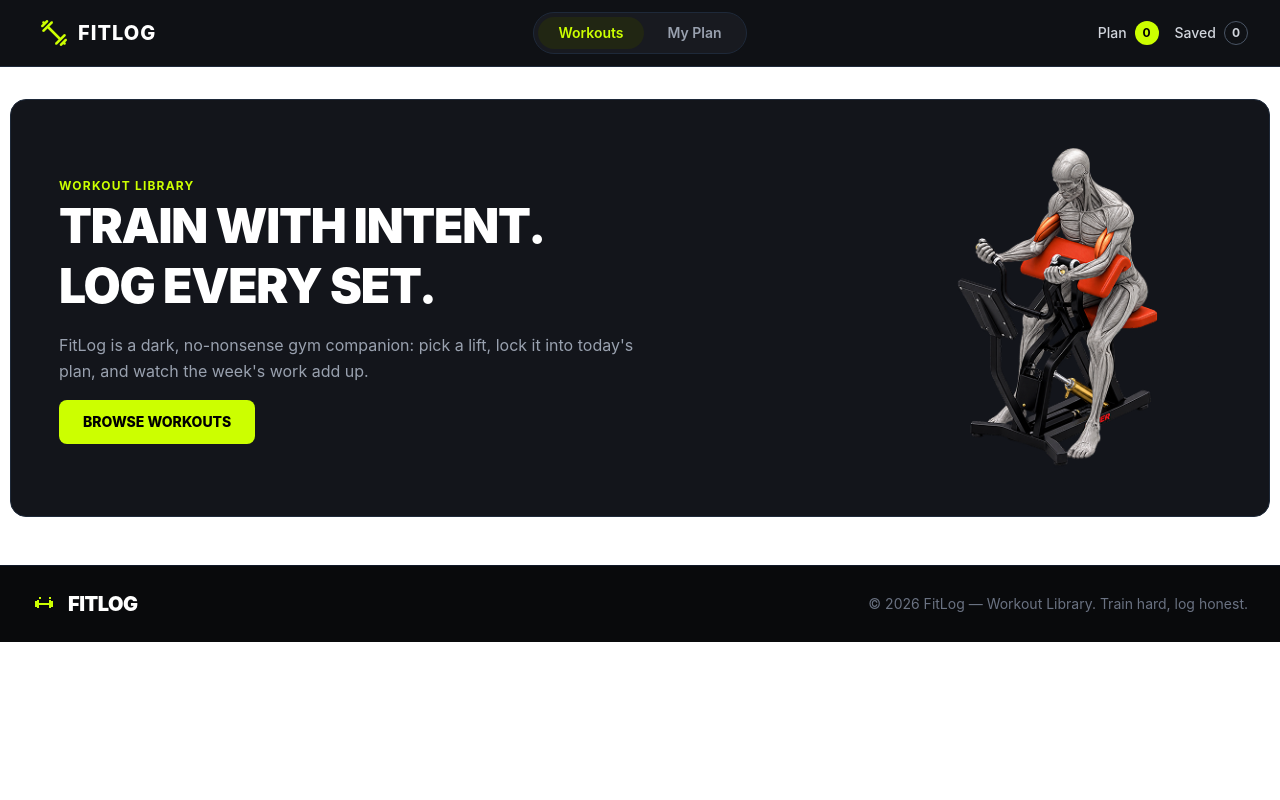
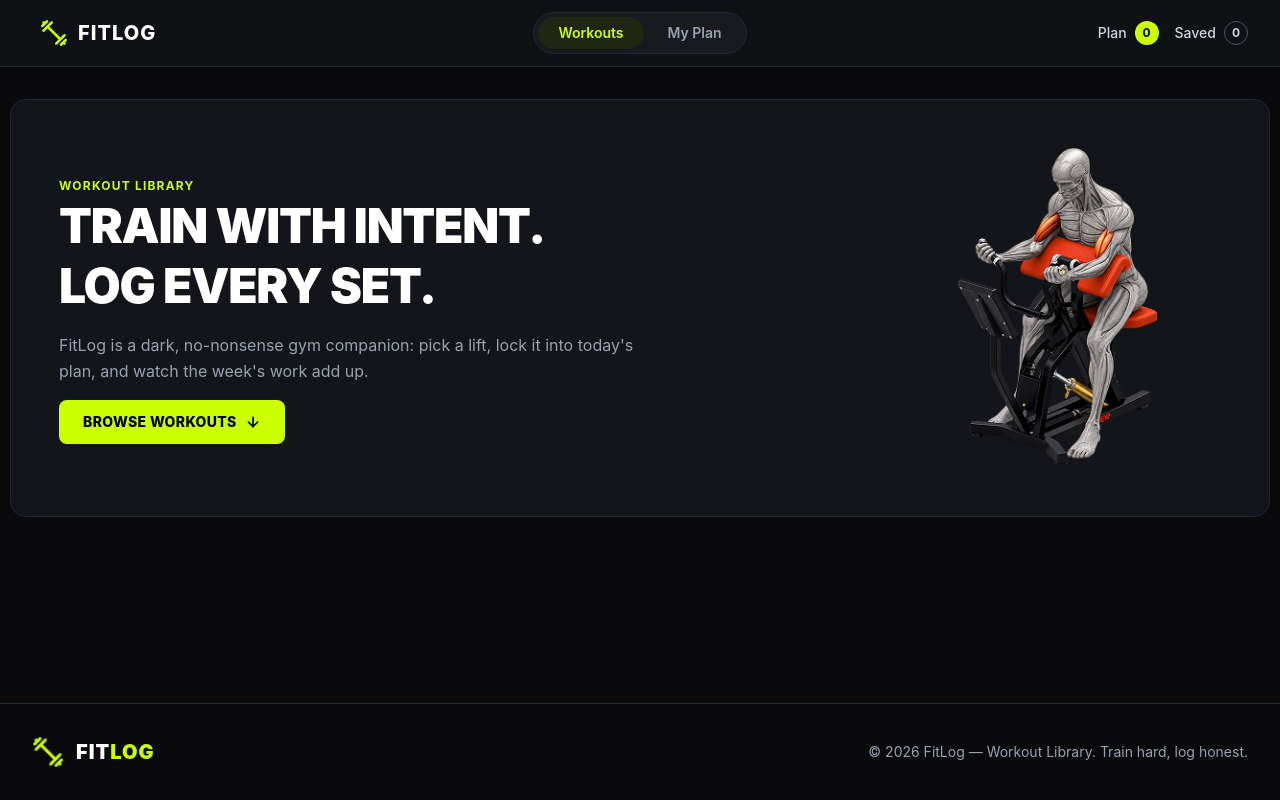
Before and after one commit to mamun8280/a6-fit-log, a Next.js app: page / in a window 1280 px wide. Built offline with nearby package versions, Linux system fonts and the light colour scheme.

Commit message:
type and rap add

```diff
--- a/src/app/layout.tsx
+++ b/src/app/layout.tsx
@@ -1,8 +1,9 @@
 import type { Metadata } from "next";
 import { Geist, Geist_Mono } from "next/font/google";
 import "./globals.css";
-import Navbar from "@/components/shared/Navbar";
+import NavbarWrapper from "../components/shared/NavbarWrapper";
 import Footer from "@/components/shared/Footer";
+import { FitlogProvider } from "../context/FitlogContext";
 
 const geistSans = Geist({
   variable: "--font-geist-sans",
@@ -15,24 +16,27 @@ const geistMono = Geist_Mono({
 });
 
 export const metadata: Metadata = {
-  title: "Create Next App",
-  description: "Generated by create next app",
+  title: "FITLOG — Workout Library",
+  description: "Train with intent. Log every set.",
 };
 
-export default function RootLayout({ children }: LayoutProps<"/">) {
+export default function RootLayout({
+  children,
+}: {
+  children: React.ReactNode;
+}) {
   return (
     <html
       lang="en"
-      className={`${geistSans.variable} ${geistMono.variable} h-full antialiased`}
+      className={`${geistSans.variable} ${geistMono.variable} h-full antialiased dark`}
     >
-      <body className="min-h-full flex flex-col">
-
-        <Navbar />
-
-        {children}
-
-        <Footer />
-        </body>
+      <body className="min-h-full flex flex-col bg-[#0a0a0c] text-white">
+        <FitlogProvider>
+          <NavbarWrapper />
+          <main className="flex-grow">{children}</main>
+          <Footer />
+        </FitlogProvider>
+      </body>
     </html>
   );
 }
--- a/src/components/Banner.tsx
+++ b/src/components/Banner.tsx
@@ -1,24 +1,46 @@
+import React from 'react';
 import Image from 'next/image';
 import bannerImg from '@/assets/banner.png';
 
-export default function Banner() {
+const Banner = () => {
   return (
+    <div className="bg-[#13151b] rounded-2xl p-6 md:p-12 flex flex-col md:flex-row items-center justify-between gap-8 mt-8 mb-12 mx-[10px] border border-gray-800">
 
-    <div className="bg-[#13151b] rounded-2xl p-6 md:p-12 flex flex-col md:flex-row items-center justify-between gap-8 mt-8 mb-12 mx-2.5 border border-gray-800">
-      {/* Left Content */}
       <div className="max-w-xl space-y-4">
+
         <span className="text-[#ccff00] font-bold text-xs tracking-widest uppercase">
           WORKOUT LIBRARY
         </span>
-        <h1 className="text-3xl md:text-5xl font-black text-white tracking-tight uppercase leading-tight">
+
+
+        <h1 className="text-3xl md:text-5xl font-black text-white tracking-tight uppercase leading-tight font-sans">
           TRAIN WITH INTENT. LOG EVERY SET.
         </h1>
+
+
         <p className="text-gray-400 text-sm md:text-base leading-relaxed">
           FitLog is a dark, no-nonsense gym companion: pick a lift, lock it into today&apos;s plan, and watch the week&apos;s work add up.
         </p>
-        <button className="bg-[#ccff00] text-black font-extrabold px-6 py-3 rounded-lg text-sm hover:opacity-90 transition-opacity">
+
+
+        <a
+          href="#library"
+          className="inline-flex items-center gap-2 bg-[#ccff00] text-black font-extrabold px-6 py-3 rounded-lg text-sm hover:opacity-90 transition-all uppercase tracking-wide cursor-pointer"
+        >
           BROWSE WORKOUTS
-        </button>
+          <svg
+            xmlns="http://www.w3.org/2000/svg"
+            className="w-4 h-4"
+            viewBox="0 0 24 24"
+            fill="none"
+            stroke="currentColor"
+            strokeWidth="2.5"
+            strokeLinecap="round"
+            strokeLinejoin="round"
+          >
+            <path d="M12 5v14M19 12l-7 7-7-7" />
+          </svg>
+        </a>
       </div>
 
 
@@ -34,4 +56,6 @@ export default function Banner() {
       </div>
     </div>
   );
-}
+};
+
+export default Banner;
--- /dev/null
+++ b/src/components/WorkoutCard.tsx
@@ -0,0 +1,11 @@
+import React from 'react';
+
+const WorkoutCard = () => {
+    return (
+        <div>
+
+        </div>
+    );
+};
+
+export default WorkoutCard;
--- a/src/components/shared/Footer.tsx
+++ b/src/components/shared/Footer.tsx
@@ -1,34 +1,29 @@
 import React from 'react';
+import Image from 'next/image';
 import Link from 'next/link';
+import logoImg from '@/assets/logo.png';
 
-const Footer: React.FC = () => {
+const Footer = () => {
   return (
-    <footer className="w-full bg-[#090a0c] text-gray-400 py-6 border-t border-gray-900">
-      <div className="container mx-auto px-4 md:px-8 flex flex-col md:flex-row items-center justify-between gap-4">
+    <footer className="border-t border-gray-800 bg-[#0a0a0c] py-8 text-gray-400">
+      <div className="container mx-auto flex flex-col items-center justify-between gap-4 px-4 md:flex-row md:px-8">
 
-
-        <Link href="/" className="flex items-center gap-3 hover:opacity-90 transition-opacity">
-
-          <span className="text-[#ccff00]">
-            <svg
-              className="w-6 h-6 fill-current"
-              viewBox="0 0 24 24"
-            >
-              <path d="M7 5v2h2V5H7zm10 0v2h2V5h-2zM3 9v6h2V9H3zm16 0v6h2V9h-2zM7 11h10v2H7v-2zM5 8h2v8H5V8zm12 0h2v8h-2V8z" />
-            </svg>
-          </span>
-
-
-          <span className="font-black text-xl tracking-tight text-white uppercase font-sans">
-            FITLOG
+        <Link href="/" className="flex items-center gap-3">
+          <Image
+            src={logoImg}
+            alt="FitLog Logo"
+            width={32}
+            height={32}
+            className="h-8 w-auto object-contain"
+          />
+          <span className="text-xl font-black uppercase tracking-wider text-white">
+            FIT<span className="text-[#ccff00]">LOG</span>
           </span>
         </Link>
 
-
-        <div className="text-xs md:text-sm text-gray-500 font-normal text-center md:text-right">
+        <p className="text-center text-xs md:text-right md:text-sm">
           © 2026 FitLog — Workout Library. Train hard, log honest.
-        </div>
-
+        </p>
       </div>
     </footer>
   );
--- a/src/components/shared/Navbar.tsx
+++ b/src/components/shared/Navbar.tsx
@@ -2,7 +2,7 @@ import React from 'react';
 import Image from 'next/image';
 import Link from 'next/link';
 
-// Path alias (@) match na korle '../../assets/logo.png' try korte paren
+
 import logo from '@/assets/logo.png';
 
 interface NavbarProps {
--- /dev/null
+++ b/src/components/shared/NavbarWrapper.tsx
@@ -0,0 +1,16 @@
+'use client';
+
+import React from 'react';
+import Navbar from './Navbar';
+import { useFitlog } from '@/context/FitlogContext';
+
+export default function NavbarWrapper() {
+  const { todayPlan, savedList } = useFitlog();
+
+  return (
+    <Navbar
+      planCount={todayPlan.length}
+      savedCount={savedList.length}
+    />
+  );
+}
--- /dev/null
+++ b/src/context/FitlogContext.tsx
@@ -0,0 +1,159 @@
+'use client';
+
+import React, { createContext, useContext, useState, useEffect } from 'react';
+
+export interface Workout {
+  id: string;
+  name: string;
+  category: string[];
+  equipment: string[];
+  difficulty: string;
+  sets: number;
+  reps: string;
+  duration: number; // in minutes
+  calories: number;
+  rating: number;
+  image: string;
+  description: string;
+  instructions: string[];
+}
+
+interface FitlogContextType {
+  todayPlan: Workout[];
+  savedList: Workout[];
+  completedList: string[];
+  addToPlan: (workout: Workout) => void;
+  removeFromPlan: (id: string) => void;
+  addToSaved: (workout: Workout) => void;
+  removeFromSaved: (id: string) => void;
+  toggleMarkAsDone: (id: string) => void;
+  toastMessage: string | null;
+}
+
+const FitlogContext = createContext<FitlogContextType | undefined>(undefined);
+
+export const FitlogProvider: React.FC<{ children: React.ReactNode }> = ({ children }) => {
+  // Lazy initialization logic for LocalStorage to avoid calling setState synchronously inside useEffect
+  const [todayPlan, setTodayPlan] = useState<Workout[]>(() => {
+    if (typeof window === 'undefined') return [];
+    try {
+      const saved = localStorage.getItem('fitlog_todayPlan');
+      return saved ? JSON.parse(saved) : [];
+    } catch {
+      return [];
+    }
+  });
+
+  const [savedList, setSavedList] = useState<Workout[]>(() => {
+    if (typeof window === 'undefined') return [];
+    try {
+      const saved = localStorage.getItem('fitlog_savedList');
+      return saved ? JSON.parse(saved) : [];
+    } catch {
+      return [];
+    }
+  });
+
+  const [completedList, setCompletedList] = useState<string[]>(() => {
+    if (typeof window === 'undefined') return [];
+    try {
+      const saved = localStorage.getItem('fitlog_completedList');
+      return saved ? JSON.parse(saved) : [];
+    } catch {
+      return [];
+    }
+  });
+
+  const [toastMessage, setToastMessage] = useState<string | null>(null);
+
+  // Synchronize state updates to LocalStorage
+  useEffect(() => {
+    if (typeof window !== 'undefined') {
+      localStorage.setItem('fitlog_todayPlan', JSON.stringify(todayPlan));
+    }
+  }, [todayPlan]);
+
+  useEffect(() => {
+    if (typeof window !== 'undefined') {
+      localStorage.setItem('fitlog_savedList', JSON.stringify(savedList));
+    }
+  }, [savedList]);
+
+  useEffect(() => {
+    if (typeof window !== 'undefined') {
+      localStorage.setItem('fitlog_completedList', JSON.stringify(completedList));
+    }
+  }, [completedList]);
+
+  const showToast = (msg: string) => {
+    setToastMessage(msg);
+    setTimeout(() => setToastMessage(null), 3000);
+  };
+
+  const addToPlan = (workout: Workout) => {
+    if (todayPlan.length >= 5) {
+      showToast('Maximum 5 lifts allowed for today!');
+      return;
+    }
+    if (todayPlan.some((item) => item.id === workout.id)) {
+      showToast("Already added to today's plan!");
+      return;
+    }
+    setTodayPlan((prev) => [...prev, workout]);
+    showToast("Added to today's plan!");
+  };
+
+  const removeFromPlan = (id: string) => {
+    setTodayPlan((prev) => prev.filter((item) => item.id !== id));
+    showToast("Removed from today's plan");
+  };
+
+  const addToSaved = (workout: Workout) => {
+    if (savedList.some((item) => item.id === workout.id)) {
+      showToast('Already saved for later!');
+      return;
+    }
+    setSavedList((prev) => [...prev, workout]);
+    showToast('Saved for later!');
+  };
+
+  const removeFromSaved = (id: string) => {
+    setSavedList((prev) => prev.filter((item) => item.id !== id));
+    showToast('Removed from saved list');
+  };
+
+  const toggleMarkAsDone = (id: string) => {
+    setCompletedList((prev) =>
+      prev.includes(id) ? prev.filter((itemId) => itemId !== id) : [...prev, id]
+    );
+  };
+
+  return (
+    <FitlogContext.Provider
+      value={{
+        todayPlan,
+        savedList,
+        completedList,
+        addToPlan,
+        removeFromPlan,
+        addToSaved,
+        removeFromSaved,
+        toggleMarkAsDone,
+        toastMessage,
+      }}
+    >
+      {children}
+      {toastMessage && (
+        <div className="fixed bottom-6 right-6 z-50 bg-[#ccff00] text-black font-bold px-5 py-3 rounded-xl shadow-2xl transition-all animate-bounce">
+          {toastMessage}
+        </div>
+      )}
+    </FitlogContext.Provider>
+  );
+};
+
+export const useFitlog = () => {
+  const context = useContext(FitlogContext);
+  if (!context) throw new Error('useFitlog must be used within a FitlogProvider');
+  return context;
+};
--- /dev/null
+++ b/src/types/type.ts
@@ -0,0 +1,15 @@
+export interface IWorkout {
+  id: string;
+  name: string;
+  category: string[];
+  equipment: string[];
+  difficulty: string;
+  sets: number;
+  reps: string;
+  duration: number; // in minutes
+  calories: number;
+  rating: number;
+  image: string;
+  description: string;
+  instructions: string[];
+}
```
